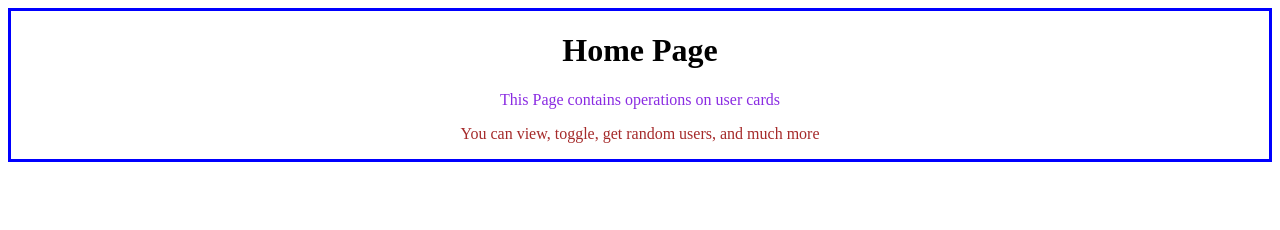
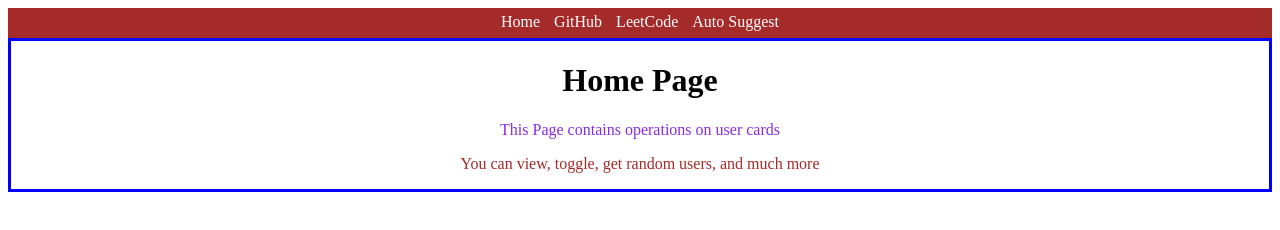
Before and after one commit to sahanareddy11/auto-suggest-, a website: page frontend/index.html in a window 1280 px wide. Drawn offline with Linux system fonts and the light colour scheme.

Commit message:
fourth commit

```diff
--- a/frontend/index.css
+++ b/frontend/index.css
@@ -21,3 +21,17 @@
  #p2{
     color:brown;
  }
+
+ #nav{
+    text-align: center;
+    background-color: brown;
+    height:  25px;
+    padding-top: 5px;
+ }
+ #nav a{
+    margin: 0px  5px;
+    /* margin:  y-axis x-axis */
+    text-decoration: none;
+    color: white;
+
+ }
--- a/frontend/index.html
+++ b/frontend/index.html
@@ -7,6 +7,14 @@
     <link rel="stylesheet" href="index.css">
 </head>
 <body>
+    <div id = "nav">
+        <a href="/"> Home</a>
+        <a href="https://github.com" target="_blank"> GitHub </a>
+        <a href="https://leetcode.com"> LeetCode </a>
+        <a href="./pages/auto-suggest-.html"> Auto Suggest</a>
+
+
+    </div>
     <!-- <div id="home-intro">
      <h1> Home Page</h1>
      <p> operations on user card</p>
```
Also changed, not shown: frontend/pages/auto-suggest-.html (added, +1 -0 lines).
